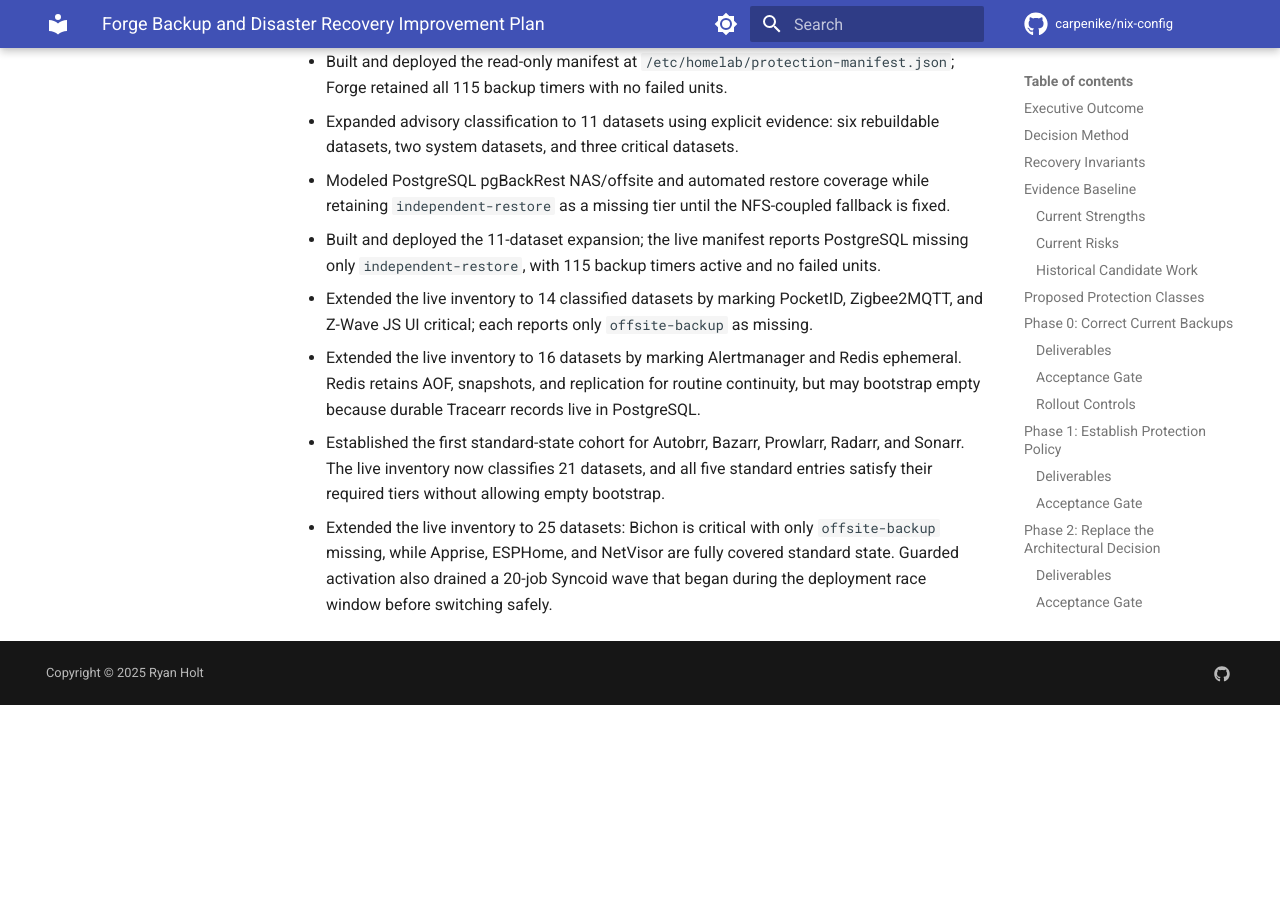
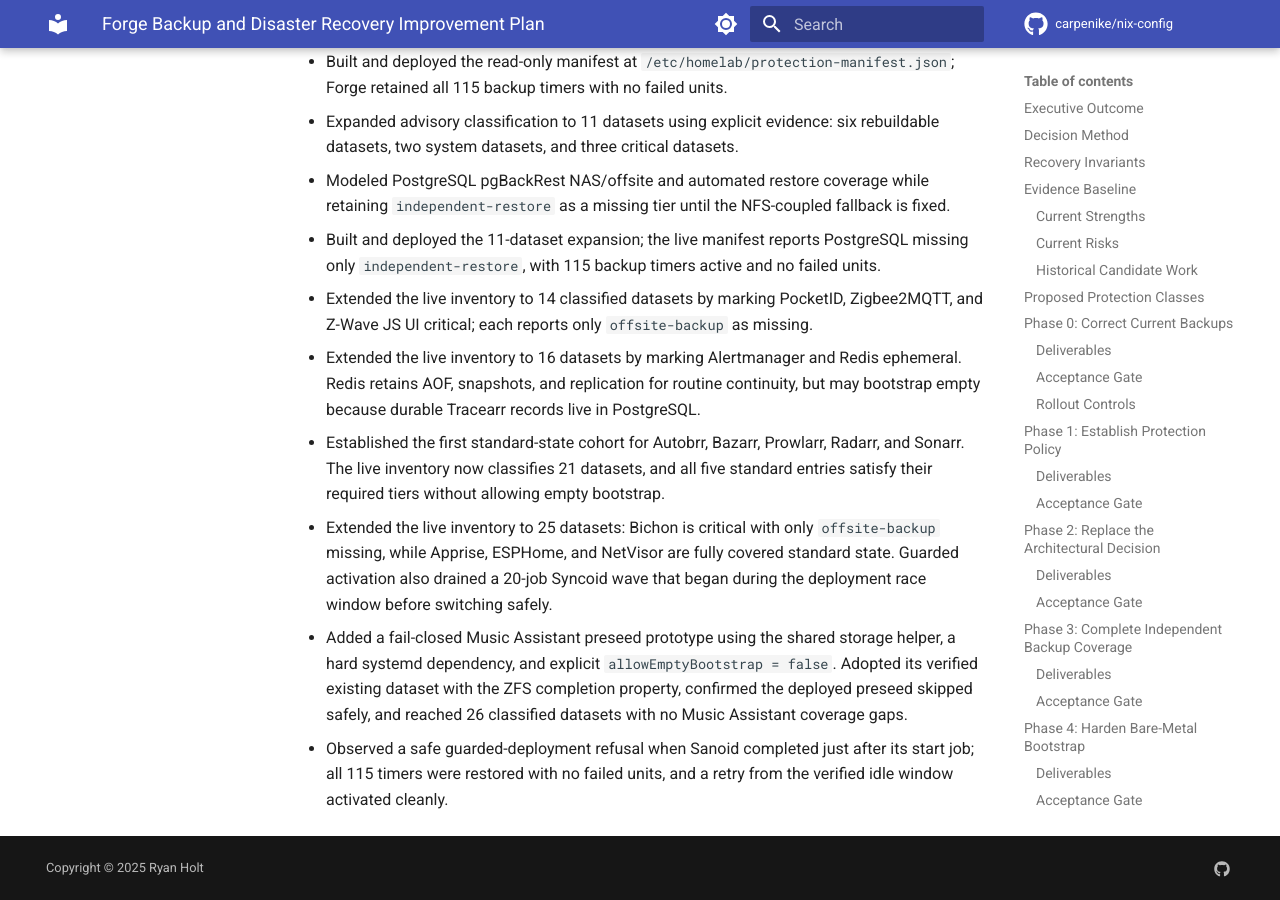
Before and after one commit to carpenike/nix-config, an MkDocs documentation site: the page built from docs/analysis/forge-backup-recovery-improvement-plan.md, in a window 1280 px wide and 900 px high, scrolled down 13267 px. Built offline with MkDocs 1.6.1 and Material for MkDocs 9.7.7, drawn with Linux system fonts in a browser that asks for light colours; comment, search, counter and statistics services are not loaded; before the commit the page ends 13972 px from its top, so only the background shows below that.

Commit message:
feat(backup): fail closed on music recovery

```diff
--- a/docs/analysis/forge-backup-recovery-improvement-plan.md
+++ b/docs/analysis/forge-backup-recovery-improvement-plan.md
@@ -397,3 +397,5 @@
 - Extended the live inventory to 16 datasets by marking Alertmanager and Redis ephemeral. Redis retains AOF, snapshots, and replication for routine continuity, but may bootstrap empty because durable Tracearr records live in PostgreSQL.
 - Established the first standard-state cohort for Autobrr, Bazarr, Prowlarr, Radarr, and Sonarr. The live inventory now classifies 21 datasets, and all five standard entries satisfy their required tiers without allowing empty bootstrap.
 - Extended the live inventory to 25 datasets: Bichon is critical with only `offsite-backup` missing, while Apprise, ESPHome, and NetVisor are fully covered standard state. Guarded activation also drained a 20-job Syncoid wave that began during the deployment race window before switching safely.
+- Added a fail-closed Music Assistant preseed prototype using the shared storage helper, a hard systemd dependency, and explicit `allowEmptyBootstrap = false`. Adopted its verified existing dataset with the ZFS completion property, confirmed the deployed preseed skipped safely, and reached 26 classified datasets with no Music Assistant coverage gaps.
+- Observed a safe guarded-deployment refusal when Sanoid completed just after its start job; all 115 timers were restored with no failed units, and a retry from the verified idle window activated cleanly.
```
Also changed, not shown: 3 other files.
